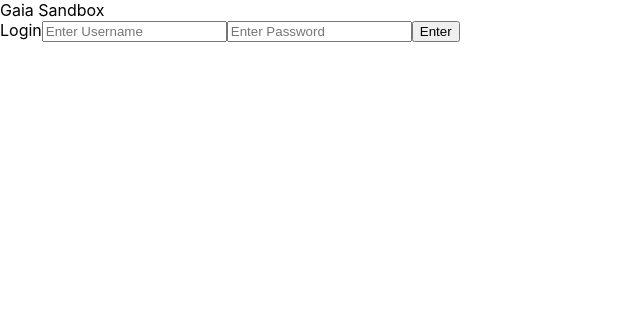
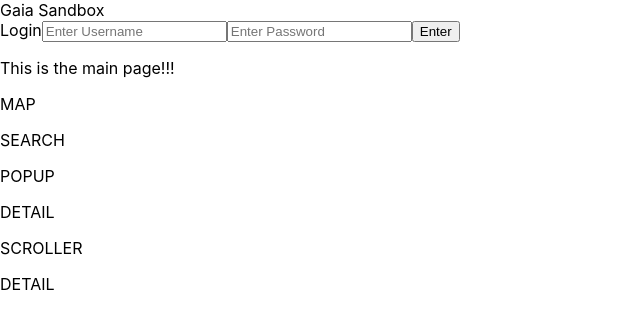
Before and after one commit to cswilik/gaias-sandbox-frontend, a React (Create React App) app: page / in a window 1280 px wide. Shown: the top 328 px of the page, without its empty margins (0-640 px from the left). Built offline with nearby package versions, Linux system fonts and the light colour scheme; no server answers.

Commit message:
basic component rendering and state/prop calls

```diff
--- a/src/Components/App.js
+++ b/src/Components/App.js
@@ -18,6 +18,7 @@ function App() {
   return (
     <div className="App">
       <Login users={users} onSetCurrentUser={setCurrentUser} />
+      <MainPage currentUser={currentUser} />
     </div>
   );
 }
--- a/src/Components/MainPage.js
+++ b/src/Components/MainPage.js
@@ -1,8 +1,32 @@
-import React from 'react'
+import React, {useState, useEffect} from 'react'
 import MapContainer from "./MapContainer";
+import WeatherDetailPopup from "./WeatherDetailPopup";
+import WeatherScroller from "./WeatherScroller";
 
-function MainPage() {
+function MainPage({currentUser}) {
+    const [weathers, setWeathers] = useState([])
+    const [regions, setRegions] = useState([])
 
+    useEffect(() => {
+        fetch(`${process.env.REACT_APP_API_BASE_URL}/weathers`)
+          .then(resp => resp.json())
+          .then(data => setWeathers(data))
+      }, [])
+
+    useEffect(() => {
+    fetch(`${process.env.REACT_APP_API_BASE_URL}/regions`)
+        .then(resp => resp.json())
+        .then(data => setRegions(data))
+    }, [])
+
+    return(
+        <div>
+            <p>This is the main page!!!</p>
+            <MapContainer allWeathers={weathers} allRegions={regions} />
+            <WeatherDetailPopup allWeathers={weathers} />
+            <WeatherScroller allWeathers={weathers} user={currentUser} />
+        </div>
+    );
 }
 
 
--- a/src/Components/MapContainer.js
+++ b/src/Components/MapContainer.js
@@ -1,8 +1,15 @@
-import React from "react";
+import React, {useState} from "react";
 import Search from "./Search";
 
-function MapContainer() {
+function MapContainer({allWeathers, allRegions}) {
+    const [selectedRegion, setSelectedRegion] = useState(null)
 
+    return(
+        <div>
+            <p>MAP</p>
+            <Search onSelectRegion={setSelectedRegion}/>
+        </div>
+    );
 }
 
 export default MapContainer;
--- a/src/Components/Search.js
+++ b/src/Components/Search.js
@@ -1,7 +1,9 @@
 import React from "react";
 
-function Search(){
-
+function Search({onSelectRegion}){
+    return(
+        <div>SEARCH</div>
+    );
 }
 
 export default Search;
--- a/src/Components/WeatherDetail.js
+++ b/src/Components/WeatherDetail.js
@@ -1,7 +1,9 @@
 import React from "react";
 
 function WeatherDetail() {
-
+    return(
+        <div>DETAIL</div>
+    );
 }
 
 export default WeatherDetail;
--- a/src/Components/WeatherDetailPopup.js
+++ b/src/Components/WeatherDetailPopup.js
@@ -1,8 +1,13 @@
 import React from "react";
-import WeatherDetail from "/WeatherDetail";
+import WeatherDetail from "./WeatherDetail";
 
-function WeatherDetailPopup(){
-
+function WeatherDetailPopup({allWeathers}){
+    return(
+        <div>
+            <p>POPUP</p>
+            <WeatherDetail/>
+        </div>
+    );
 }
 
 export default WeatherDetailPopup;
--- a/src/Components/WeatherScroller.js
+++ b/src/Components/WeatherScroller.js
@@ -1,8 +1,13 @@
 import React from "react";
-import WeatherDetail from "./Components/WeatherDetail";
+import WeatherDetail from "./WeatherDetail";
 
-function WeatherScroller(){
-
+function WeatherScroller({user, allWeathers}){
+    return(
+        <div>
+            <p>SCROLLER</p>
+            <WeatherDetail />
+        </div>
+    );
 }
 
 export default WeatherScroller;
```
Also changed, not shown: 1 other file (tests, documents, lock files or other folders).
